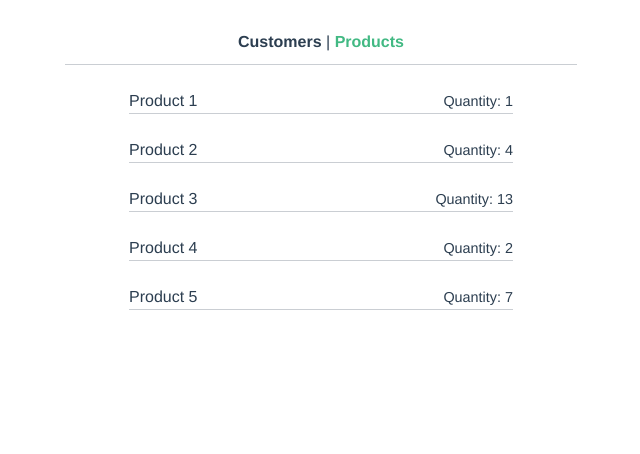
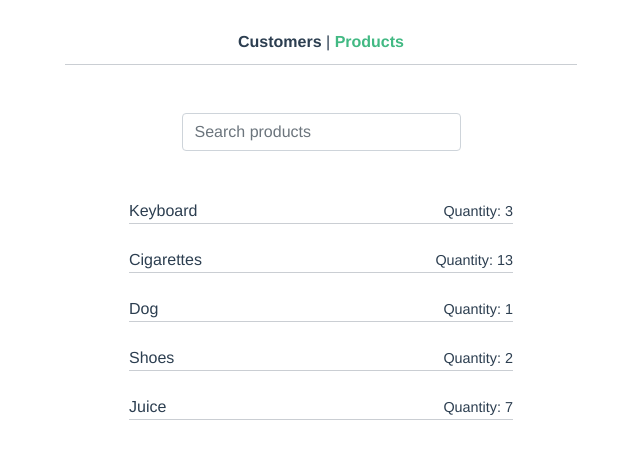
Before and after one commit to krajko/vue_zadaci, a Vue app in the folder vue_zadaci2/store-app/: page /products in a window 1280 px wide. Shown: the top 454 px of the page, without its empty margins (319-959 px from the left). Built offline with nearby package versions, Linux system fonts and the light colour scheme.

Commit message:
zadatak 6

```diff
--- a/vue_zadaci2/store-app/src/components/AppCustomers.vue
+++ b/vue_zadaci2/store-app/src/components/AppCustomers.vue
@@ -142,7 +142,7 @@ export default {
     .form-control:focus {
         border-color: #42b983;
         box-shadow: none;
-        box-shadow: 0 0 .1rem #42b983;
+        box-shadow: 0 1 .1rem #42b983;
     }
 
 </style>
--- a/vue_zadaci2/store-app/src/components/AppProducts.vue
+++ b/vue_zadaci2/store-app/src/components/AppProducts.vue
@@ -1,7 +1,8 @@
 <template>
     <div class="container">
-        <ul class="list-unstyled">
-            <li v-for="product in products" :key="product.id" class="my-4">
+        <input v-model="query" class="form-control w-25 mt-5" placeholder="Search products">
+        <ul class="list-unstyled mt-5">
+            <li v-for="product in filteredProducts" :key="product.id" class="my-4">
 
                 <div class="d-flex flex-row mx-auto" style="width: 30vw">
                     <div class="col-6 text-start">
@@ -23,38 +24,54 @@ export default {
     name: 'AppProducts',
     data() {
         return {
+            query: '',
             products: [
                 {
                     id: '1',
-                    title: 'Product 1',
+                    title: 'Keyboard',
+                    quantity: 3
+                },
+                {
+                    id: '2',
+                    title: 'Cigarettes',
+                    quantity: 13
+                },
+                {
+                    id: '3',
+                    title: 'Dog',
                     quantity: 1
                 },
                 {
-                    id: '2',
-                    title: 'Product 2',
-                    quantity: 4
-                },
-                {
-                    id: '3',
-                    title: 'Product 3',
-                    quantity: 13
-                },
-                {
                     id: '4',
-                    title: 'Product 4',
+                    title: 'Shoes',
                     quantity: 2
                 },
                 {
                     id: '5',
-                    title: 'Product 5',
+                    title: 'Juice',
                     quantity: 7
                 }
             ]
+        }
+    },
+    computed: {
+        filteredProducts() {
+            return this.products.filter(product => {
+                return product.title.toLowerCase().includes(this.query);
+            });
         }
     }
 }
 </script>
 
 <style scoped>
-
+    input {
+        display: block;
+        margin: .4rem auto;
+    }
+    .form-control:focus {
+        border-color: #42b983;
+        box-shadow: none;
+        box-shadow: 0 1 .1rem #42b983;
+    }
 </style>
```
